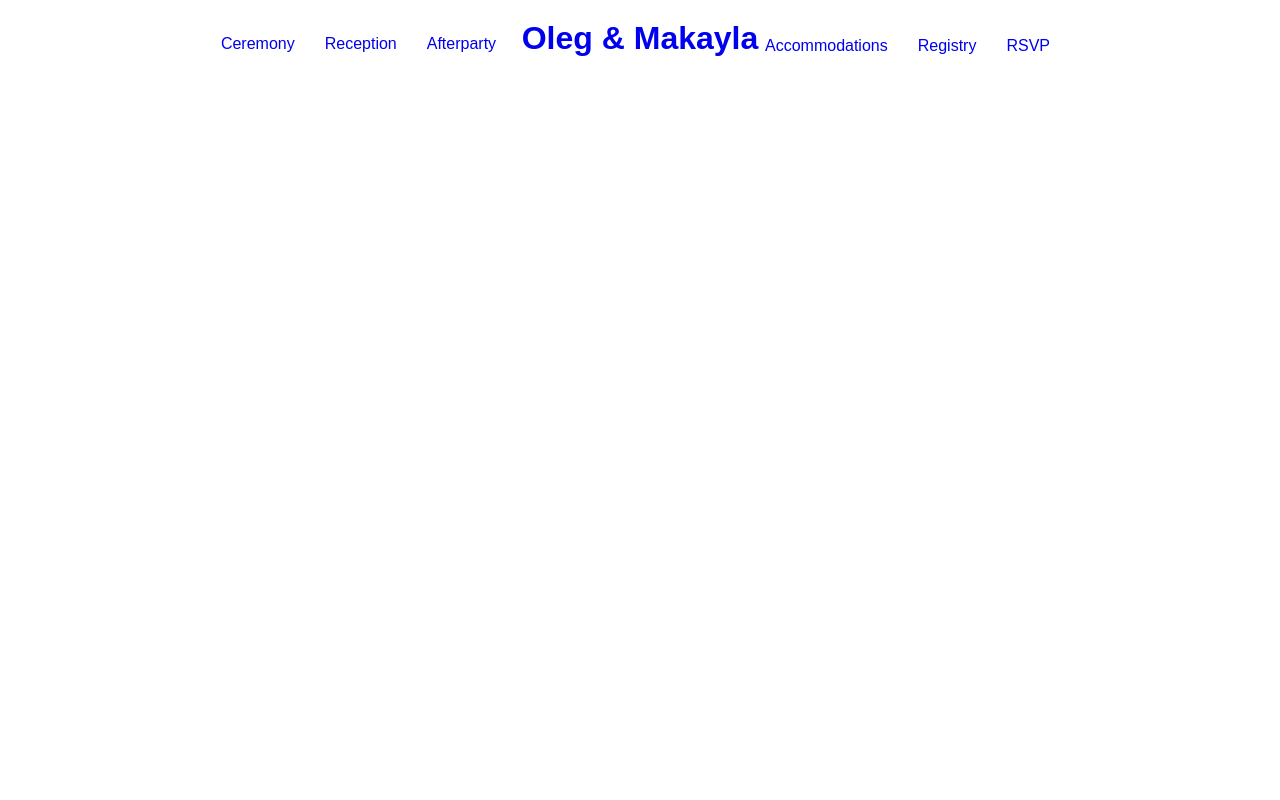
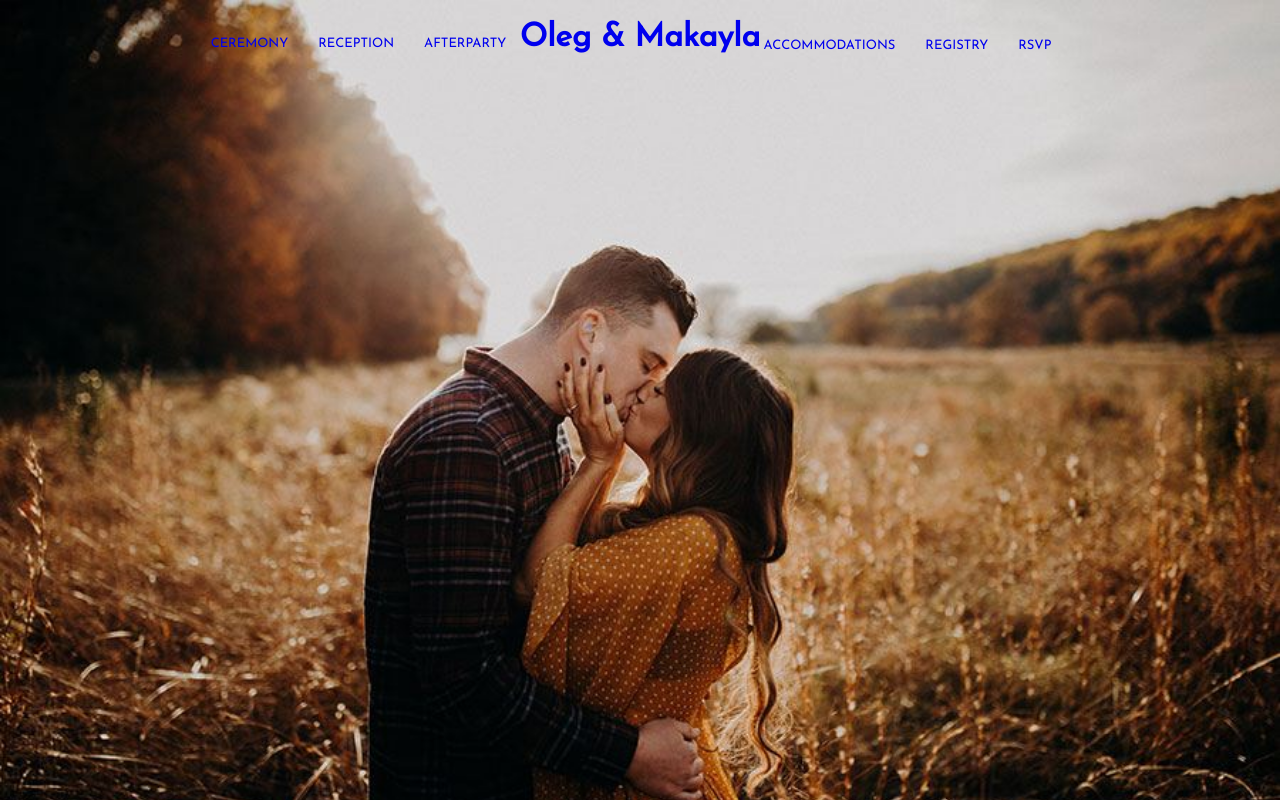
Before and after one commit to olegesan/wedding-website, a React (Create React App) app in the folder wedding/: page / in a window 1280 px wide. Built offline with nearby package versions, Linux system fonts and the light colour scheme.

Commit message:
Made navbar pretty. Does not work for smaller screen sizes yet

```diff
--- a/wedding/src/App.css
+++ b/wedding/src/App.css
@@ -1,5 +1,11 @@
 * {
   margin: 0;
   padding: 0;
-  font-family: Arial, Helvetica, sans-serif;
+  font-family: 'Josefin Sans', sans-serif;
 }
+
+body {
+  background-image: url("res/test_photo_2.jpg");
+  background-size: 100%;
+  background-repeat: no-repeat;
+}
--- a/wedding/src/App.js
+++ b/wedding/src/App.js
@@ -1,6 +1,18 @@
 import React, {Component} from 'react';
 import './App.css';
 import Header from './components/Header'
+
+function Head() {
+  return (
+    <html>
+      <head>
+        <style>
+          <link href="https://fonts.googleapis.com/css?family=Josefin+Sans&display=swap" rel="stylesheet"/>
+        </style>
+      </head>
+    </html>
+  )
+}
 
 class App extends Component {
   handleEnter = (e) => {
@@ -12,7 +24,9 @@ class App extends Component {
   render() {
     return (
       <div className="App">
+        <Head></Head>
         <Header></Header>
+        <body></body>
       </div>
     );
   }
--- a/wedding/src/components/Header.css
+++ b/wedding/src/components/Header.css
@@ -58,6 +58,9 @@
 
 #header-nav-wrapper {
     text-align: center;
+    text-transform: uppercase;
+    font-size: small;
+    color: #fff;
     position: relative;
     width: 100%;
 }
@@ -86,3 +89,7 @@ nav {
 a {
     text-decoration: none;
 }
+
+a:visited {
+    color: #fff;
+}
```
Also changed, not shown: wedding/src/res/test_photo_1.jpg (added), wedding/src/res/test_photo_2.jpg (added).
